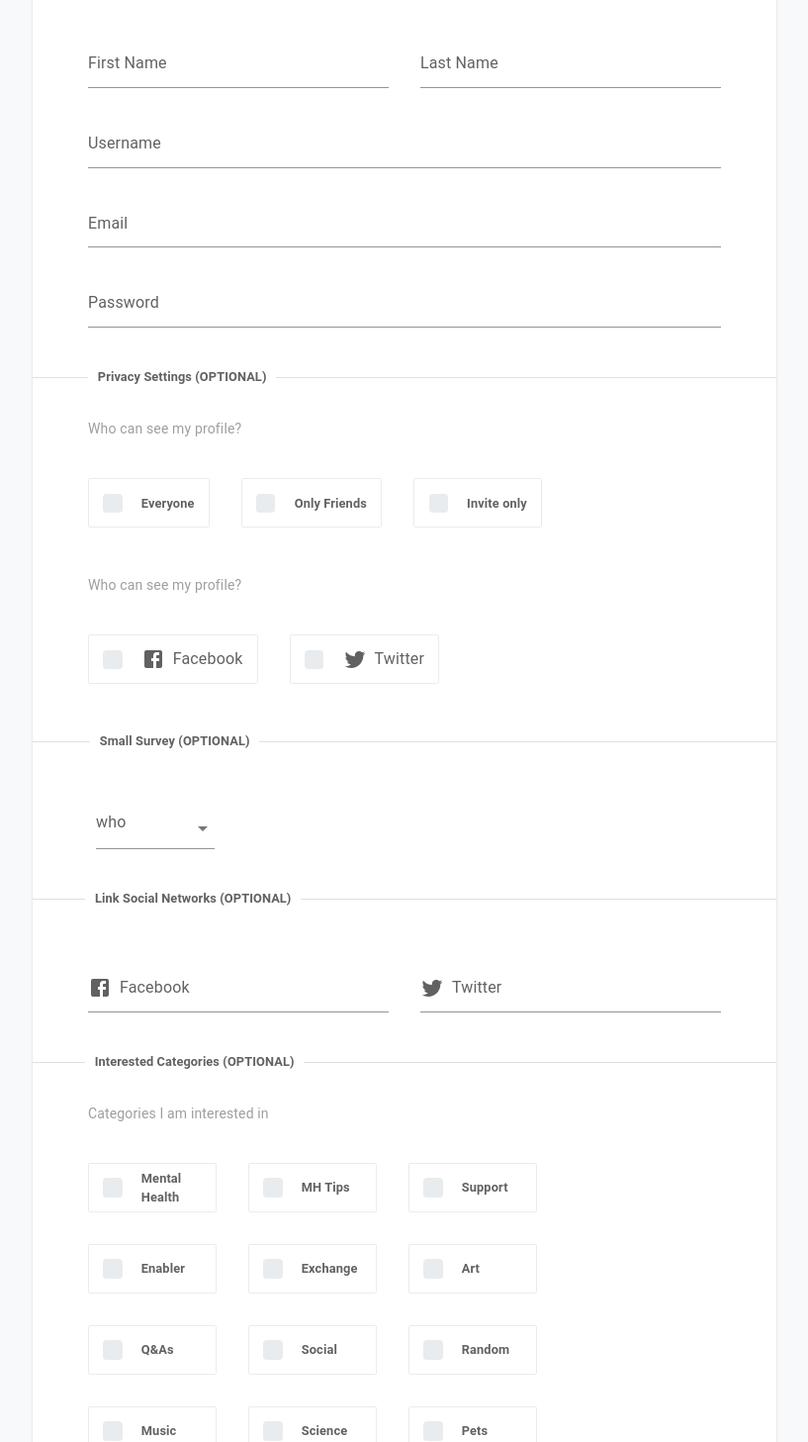
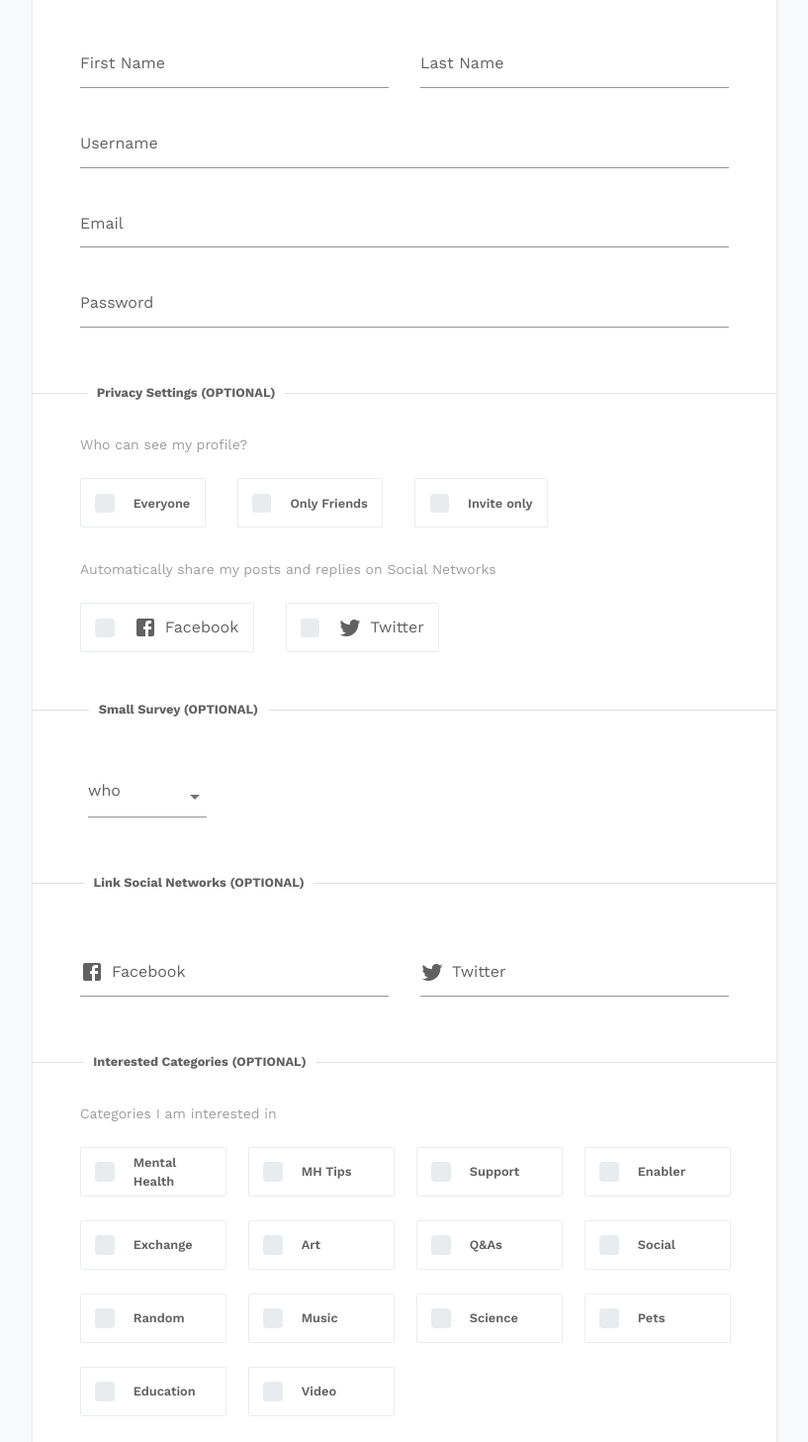
Before and after one commit to Abdul-365/EFAA-UI-Clone, a React (Create React App) app: page /signup in a window 1280 px wide. Shown: the part 453-1910 px from the top of the page at 99% size, without its empty margins (231-1048 px from the left). Built offline with nearby package versions, Linux system fonts and the light colour scheme.

Commit message:
fixed font and sign up categories

```diff
--- a/package.json
+++ b/package.json
@@ -5,6 +5,7 @@
   "dependencies": {
     "@emotion/react": "^11.11.1",
     "@emotion/styled": "^11.11.0",
+    "@fontsource/work-sans": "^5.0.5",
     "@mui/icons-material": "^5.14.1",
     "@mui/material": "^5.14.1",
     "@testing-library/jest-dom": "^5.17.0",
--- a/src/App.jsx
+++ b/src/App.jsx
@@ -20,6 +20,7 @@ const theme = createTheme({
         },
     },
     typography: {
+        fontFamily: '\'Work Sans\', sans-serif !important',
         subtitle1: {
             fontSize: '1rem',
             color: grey[700],
@@ -39,7 +40,7 @@ const theme = createTheme({
         MuiInputBase: {
             styleOverrides: {
                 input: {
-                    fontWeight: 600,
+                    fontWeight: '600',
                     fontSize: '0.9rem',
                     paddingBottom: '1rem',
                 },
@@ -79,14 +80,15 @@ const theme = createTheme({
         MuiCardContent: {
             styleOverrides: {
                 root: {
-                    padding: '2rem 3.5rem',
+                    padding: '3rem',
+                    paddingTop: '2rem',
                 }
             }
         },
         MuiCardActions: {
             styleOverrides: {
                 root: {
-                    padding: '3.5rem',
+                    padding: '3rem',
                     paddingTop: 0
                 }
             }
--- a/src/components/Signup.jsx
+++ b/src/components/Signup.jsx
@@ -2,7 +2,7 @@ import CloudIcon from '@mui/icons-material/Cloud';
 import FacebookIcon from '@mui/icons-material/Facebook';
 import RssFeedIcon from '@mui/icons-material/RssFeed';
 import TwitterIcon from '@mui/icons-material/Twitter';
-import { Box, Button, Divider } from '@mui/material';
+import { Box, Button, Divider, Grid } from '@mui/material';
 import Card from '@mui/material/Card';
 import CardActions from '@mui/material/CardActions';
 import CardContent from '@mui/material/CardContent';
@@ -39,7 +39,7 @@ const inputs = [
 const WrappedCheckbox = styled(FormControlLabel)(() => ({
     border: '0.08rem solid #E9ECEE',
     borderRadius: '0.1rem',
-    margin: '1rem 2rem 1rem 0'
+    margin: '0'
 }));
 
 
@@ -152,13 +152,13 @@ export default function Signup() {
                     </Divider>
                     <CardContent>
                         <Typography variant='body2' sx={{ mb: 3 }}>Who can see my profile? </Typography>
-                        <FormGroup sx={{ flexDirection: 'row' }}>
+                        <FormGroup sx={{ flexDirection: 'row', columnGap: 4 }} >
                             {profile.map((label) => (
                                 <WrappedCheckbox control={<Checkbox />} label={label} />
                             ))}
                         </FormGroup>
-                        <Typography variant='body2' sx={{ mt: 4, mb: 3 }}>Who can see my profile? </Typography>
-                        <FormGroup sx={{ flexDirection: 'row' }}>
+                        <Typography variant='body2' sx={{ mt: 4, mb: 3 }}>Automatically share my posts and replies on Social Networks </Typography>
+                        <FormGroup sx={{ flexDirection: 'row', columnGap: 4 }}>
                             {socialNetworks.map((network) => (
                                 <WrappedCheckbox
                                     control={<Checkbox />}
@@ -203,11 +203,14 @@ export default function Signup() {
                     </Divider>
                     <CardContent>
                         <Typography variant='body2' sx={{ mb: 3 }}>Categories I am interested in </Typography>
-                        <FormGroup sx={{ flexDirection: 'row' }}>
+                        <Grid container spacing={3}>
                             {categories.map((category) => (
-                                <WrappedCheckbox sx={{ width: '8rem' }} control={<Checkbox />} label={category} />
+                                <Grid item xs={3}>
+                                <WrappedCheckbox sx={{ width: '100%'}} control={<Checkbox />} label={category} />
+
+                                </Grid>
                             ))}
-                        </FormGroup>
+                        </Grid>
                     </CardContent>
                     <Divider />
                     <CardContent sx={{ display: 'flex' }}>
--- a/src/index.css
+++ b/src/index.css
@@ -1,7 +1,6 @@
 body {
   margin: 0;
   background-color: #F8F9FA;
-  font-family: 'Work Sans', sans-serif !important;
   -webkit-font-smoothing: antialiased;
   -moz-osx-font-smoothing: grayscale;
 }
```
Also changed, not shown: src/index.js (+9 -0 lines), 1 other file (tests, documents, lock files or other folders).
